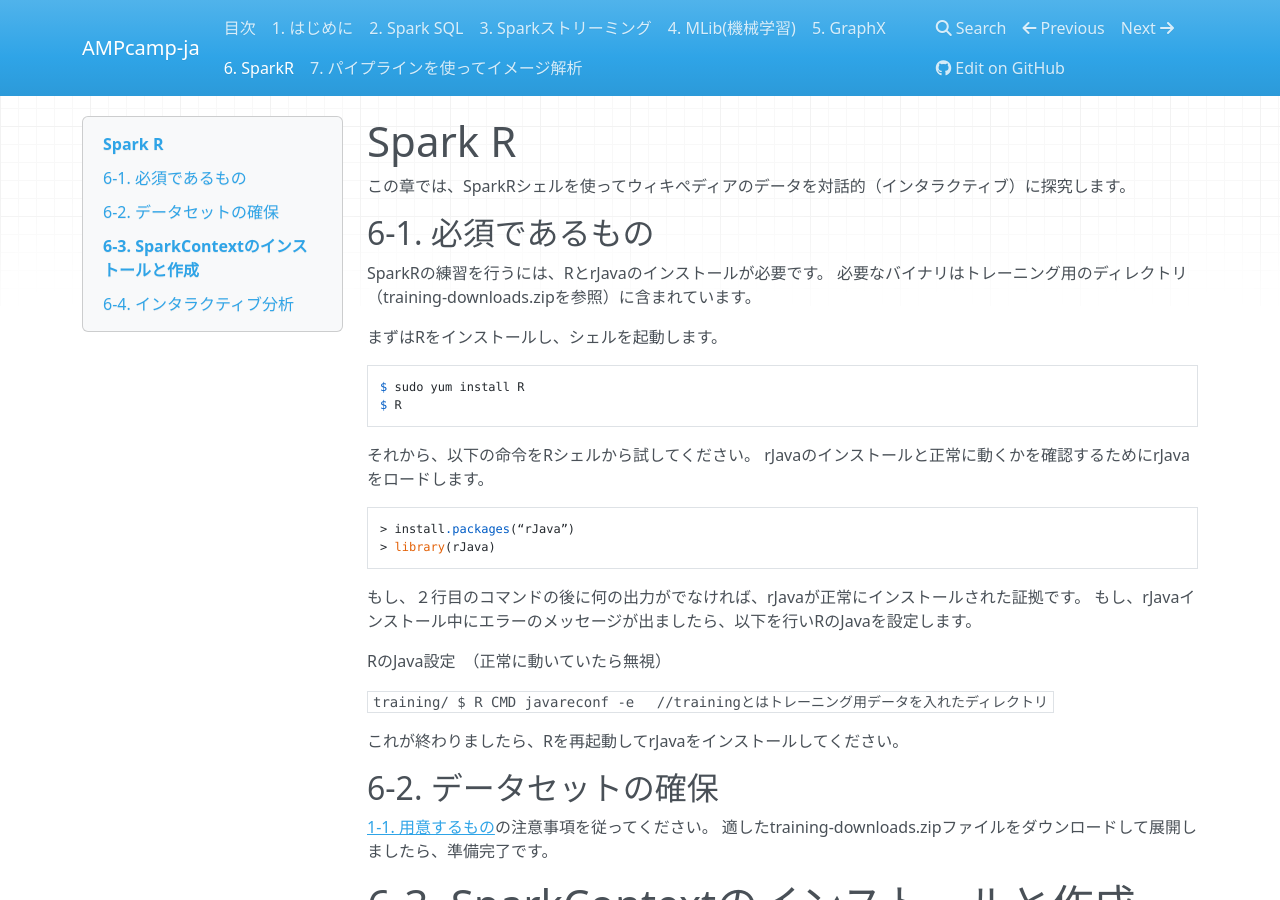
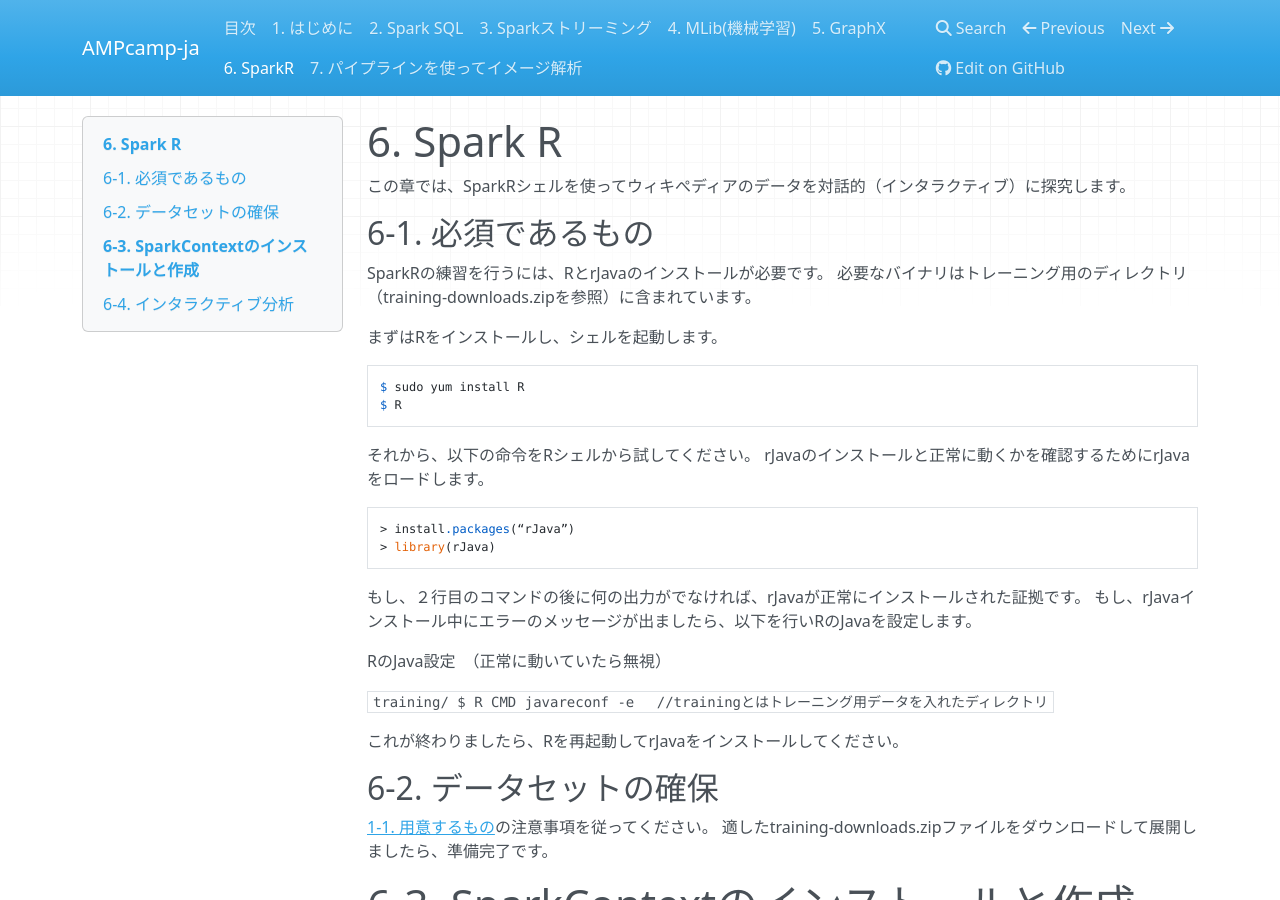
Before and after one commit to m-kiuchi/AMPcamp-ja, an MkDocs documentation site: the page built from docs/sparkr.md, in a window 1280 px wide and 900 px high. Built offline with MkDocs 1.6.1, drawn with Linux system fonts in a browser that asks for light colours; nearby versions of some CDN libraries; old or Windows-style settings are respelled for this version of MkDocs.

Commit message:
Update sparkr.md

```diff
--- a/docs/sparkr.md
+++ b/docs/sparkr.md
@@ -1,4 +1,4 @@
-# Spark R
+# 6. Spark R
 この章では、SparkRシェルを使ってウィキぺディアのデータを対話的（インタラクティブ）に探究します。
 
 ## 6-1. 必須であるもの
```
